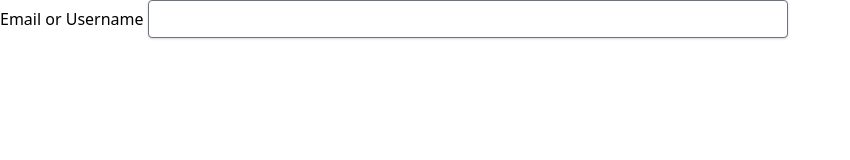
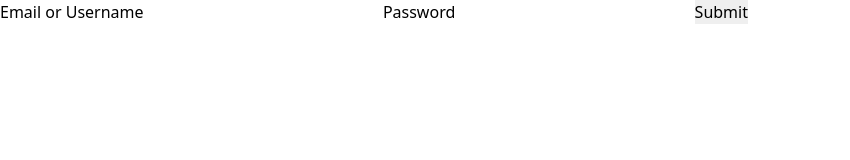
Before and after one commit to FarhanFDK/Simple-WebSite, a website: page public/index.html in a window 1280 px wide. Shown: the whole page, without its empty margins (0-850 px from the left). Drawn offline with nearby package versions, Linux system fonts and the light colour scheme.

Commit message:
Changed Datails

```diff
--- a/public/index.html
+++ b/public/index.html
@@ -6,11 +6,13 @@
         <link rel="stylesheet" href="https://unpkg.com/tailwindcss@^1.0/dist/tailwind.min.css" />
     </head>
     <body>
-        <!-- animated labels -->
         <form class="" action="" method="POST">
             <label for="login">Email or Username</label>
-            <input type="text" class="shadow appearance-none border border-gray-500 rounded w-1/2 py-2 px-3 text-gray-700 mb-3 leading-tight focus:outline-none focus:shadow-outline" />
-            <label for="password"></label>
+            <input class="" name="login" id="login" type="text" />
+            <label for="password">Password</label>
+            <input class="" name="password" id="password" type="password" />
+
+            <input class="" name="submit" id="submit" type="submit" value="Submit" />
         </form>
     </body>
 </html>
```
